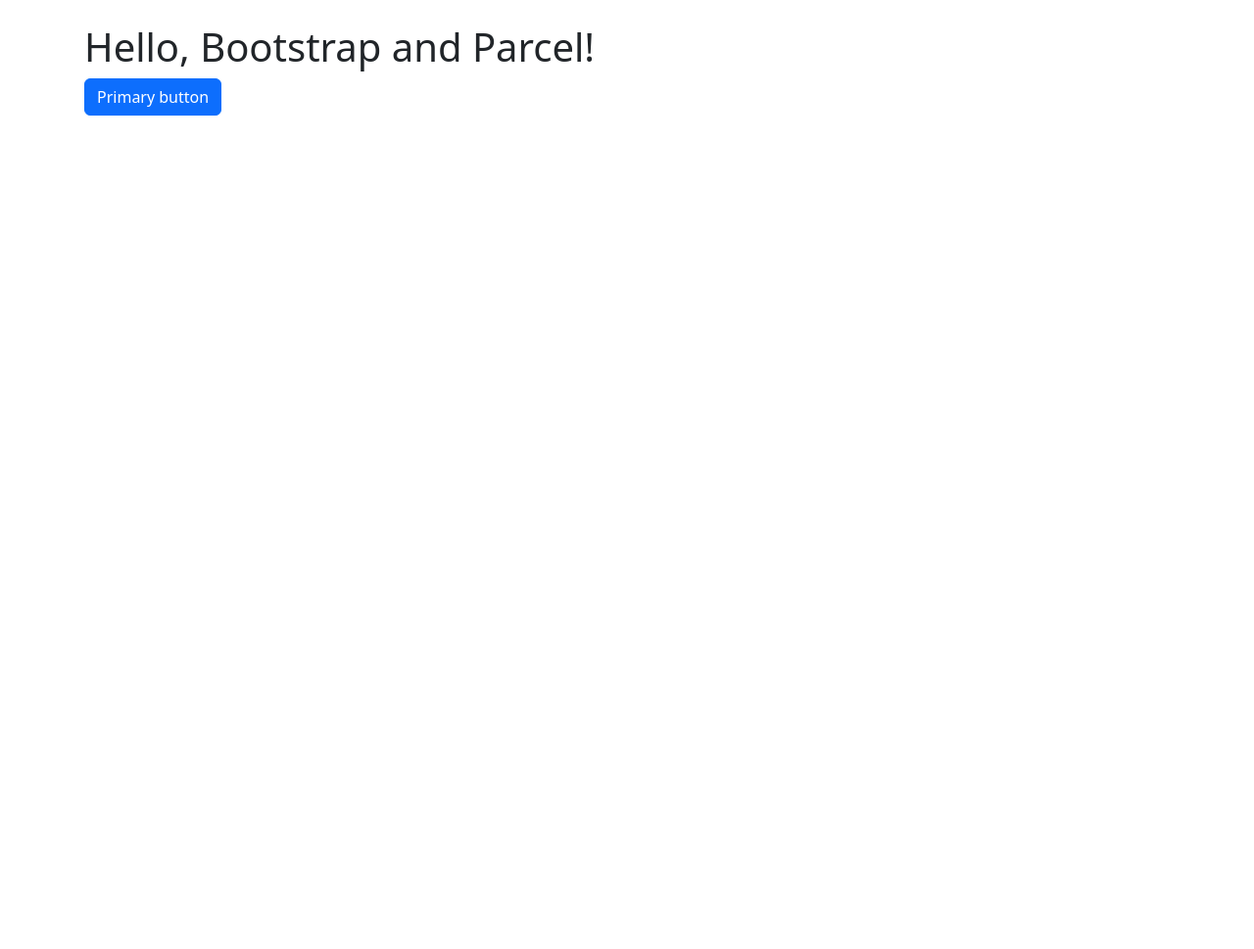
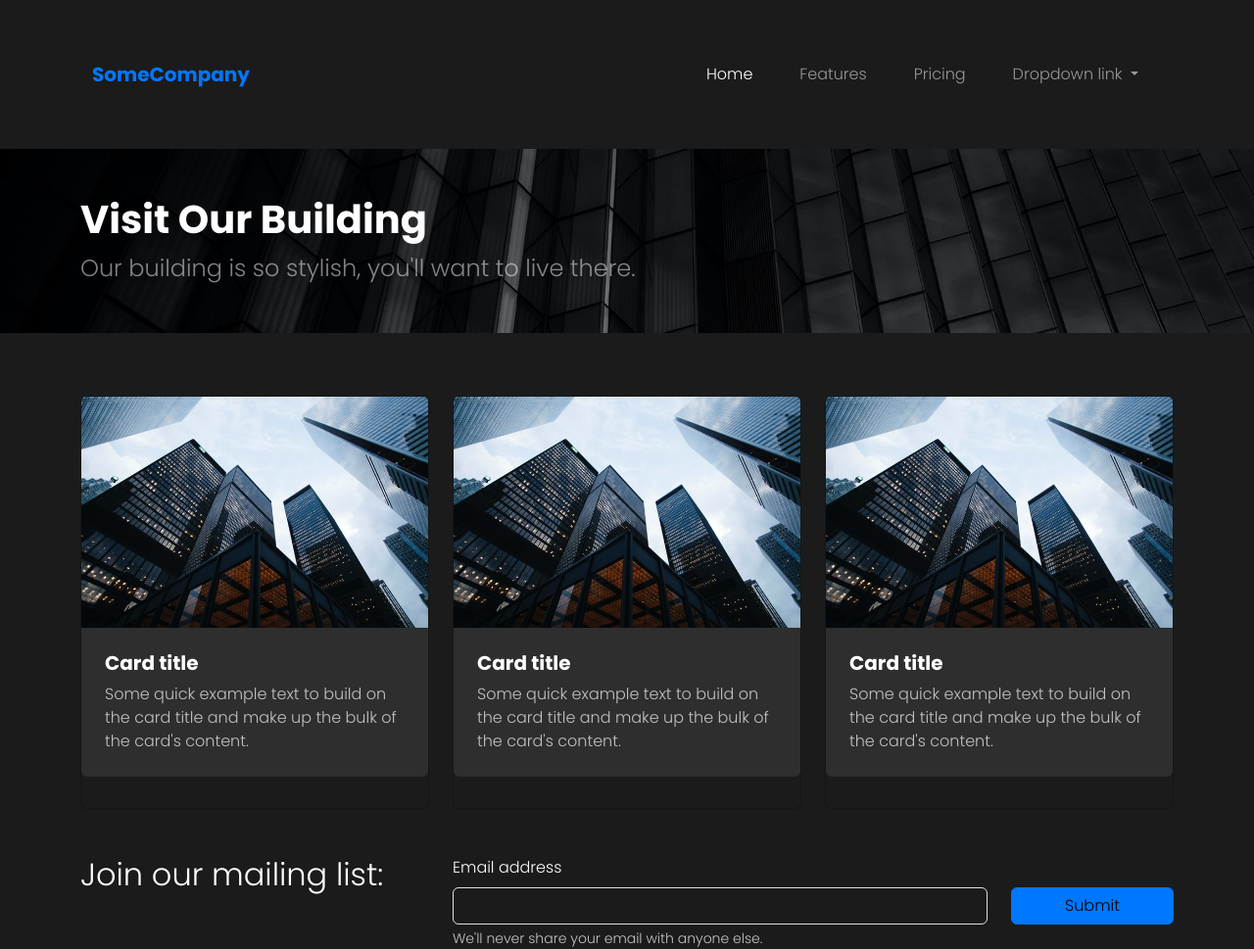
Before and after one commit to mahdichihi/myBootstrapSite, a website built with Parcel: page src/index.html in a window 1280 px wide. Shown: the whole page at 98% size. Before the commit the page ends 800 px from the top, so only its background shows below. Built offline with nearby package versions, Linux system fonts and the light colour scheme.

Commit message:
End of project

```diff
--- a/src/index.html
+++ b/src/index.html
@@ -3,14 +3,159 @@
   <head>
     <meta charset="utf-8" />
     <meta name="viewport" content="width=device-width, initial-scale=1" />
-    <title>Bootstrap w/ Parcel</title>
+    <!-- Font importation -->
+    <link rel="preconnect" href="https://fonts.googleapis.com" />
+    <link rel="preconnect" href="https://fonts.gstatic.com" crossorigin />
+    <link
+      href="https://fonts.googleapis.com/css2?family=Poppins:wght@300;700&display=swap"
+      rel="stylesheet"
+    />
+    <title>MyBootstrapSite</title>
     <link rel="stylesheet" href="scss/styles.scss" />
     <script type="module" src="js/main.js"></script>
   </head>
   <body>
-    <div class="container py-4 px-3 mx-auto">
-      <h1>Hello, Bootstrap and Parcel!</h1>
-      <button class="btn btn-primary">Primary button</button>
+    <div class="container">
+      <nav class="navbar navbar-expand-lg navbar-dark mt-5">
+        <div class="container-fluid">
+          <a class="navbar-brand fw-bold text-primary" href="#">SomeCompany</a>
+          <button
+            class="navbar-toggler"
+            type="button"
+            data-bs-toggle="collapse"
+            data-bs-target="#navbarNavDropdown"
+            aria-controls="navbarNavDropdown"
+            aria-expanded="false"
+            aria-label="Toggle navigation"
+          >
+            <span class="navbar-toggler-icon"></span>
+          </button>
+          <div class="collapse navbar-collapse" id="navbarNavDropdown">
+            <ul class="navbar-nav">
+              <li class="nav-item">
+                <a class="nav-link active" aria-current="page" href="#">Home</a>
+              </li>
+              <li class="nav-item">
+                <a class="nav-link" href="#">Features</a>
+              </li>
+              <li class="nav-item">
+                <a class="nav-link" href="#">Pricing</a>
+              </li>
+              <li class="nav-item dropdown">
+                <a
+                  class="nav-link dropdown-toggle"
+                  href="#"
+                  role="button"
+                  data-bs-toggle="dropdown"
+                  aria-expanded="false"
+                >
+                  Dropdown link
+                </a>
+                <ul class="dropdown-menu">
+                  <li><a class="dropdown-item" href="#">Action</a></li>
+                  <li><a class="dropdown-item" href="#">Another action</a></li>
+                  <li>
+                    <a class="dropdown-item" href="#">Something else here</a>
+                  </li>
+                </ul>
+              </li>
+            </ul>
+          </div>
+        </div>
+      </nav>
+    </div>
+    <div class="container-fluid custombg mt-5">
+      <div class="container pt-5 pb-5">
+        <h1 class="fw-bold">Visit Our Building</h1>
+        <p class="fs-4 mb-0 text-white-50">
+          Our building is so stylish, you'll want to live there.
+        </p>
+      </div>
+    </div>
+
+    <div class="container pt-3">
+      <div class="row mt-5">
+        <div class="col-sm">
+          <div class="card">
+            <img
+              src="../assets/building1.ddf65f44.jpg"
+              class="card-img-top"
+              alt="Large building"
+            />
+            <div class="card-body p-4 rounded-bottom">
+              <h5 class="card-title fw-bold">Card title</h5>
+              <p class="card-text">
+                Some quick example text to build on the card title and make up
+                the bulk of the card's content.
+              </p>
+            </div>
+          </div>
+        </div>
+
+        <div class="col-sm">
+          <div class="card">
+            <img
+              src="../assets/building1.ddf65f44.jpg"
+              class="card-img-top"
+              alt="Large building"
+            />
+            <div class="card-body p-4 rounded-bottom">
+              <h5 class="card-title fw-bold">Card title</h5>
+              <p class="card-text">
+                Some quick example text to build on the card title and make up
+                the bulk of the card's content.
+              </p>
+            </div>
+          </div>
+        </div>
+
+        <div class="col-sm">
+          <div class="card">
+            <img
+              src="../assets/building1.ddf65f44.jpg"
+              class="card-img-top"
+              alt="Large building"
+            />
+            <div class="card-body p-4 rounded-bottom">
+              <h5 class="card-title fw-bold">Card title</h5>
+              <p class="card-text">
+                Some quick example text to build on the card title and make up
+                the bulk of the card's content.
+              </p>
+            </div>
+          </div>
+        </div>
+      </div>
+
+      <div class="row mt-5">
+        <div class="col-12 col-md-6 col-lg-4">
+          <h2 class="mb-5">Join our mailing list:</h2>
+        </div>
+
+        <div class="col-sm">
+          <label for="exampleInputEmail1" class="form-label"
+            >Email address</label
+          >
+          <input
+            type="email"
+            class="form-control"
+            id="exampleInputEmail1"
+            aria-describedby="emailHelp"
+          />
+          <div id="emailHelp" class="form-text">
+            We'll never share your email with anyone else.
+          </div>
+        </div>
+        <div class="col-12 col-md-2">
+          <button
+            type="submit"
+            class="btn btn-primary"
+            style="margin-top: 2em; width: 100%"
+          >
+            Submit
+          </button>
+        </div>
+      </div>
     </div>
   </body>
 </html>
--- a/src/scss/styles.scss
+++ b/src/scss/styles.scss
@@ -1,2 +1,32 @@
 // Import all of Bootstrap's CSS
+$body-bg: rgb(27, 27, 27);
+$body-color: white;
+$primary: rgb(0, 119, 255);
+$font-family-sans-serif: "Poppins", sans-serif;
+
 @import "bootstrap/scss/bootstrap";
+
+.navbar-collapse {
+  justify-content: flex-end;
+}
+
+@media (width >= 992px) {
+  .navbar-expand-lg .navbar-nav .nav-link {
+    padding-right: 1.5rem;
+    padding-left: 1.5rem;
+  }
+}
+
+.custombg {
+  background: black url("../../assets/abstract.91fe92b5.jpg");
+  background-size: cover;
+}
+
+.card-body {
+  background-color: #2e2e2e;
+  margin-bottom: 2rem;
+}
+
+.card-body p {
+  color: #c2c2c2;
+}
```
Also changed, not shown: assets/abstract.91fe92b5.jpg (added), assets/building1.ddf65f44.jpg (added), assets/building2.67c5fb0d.jpg (added), assets/building3.fda5fb6f.jpg (added).
